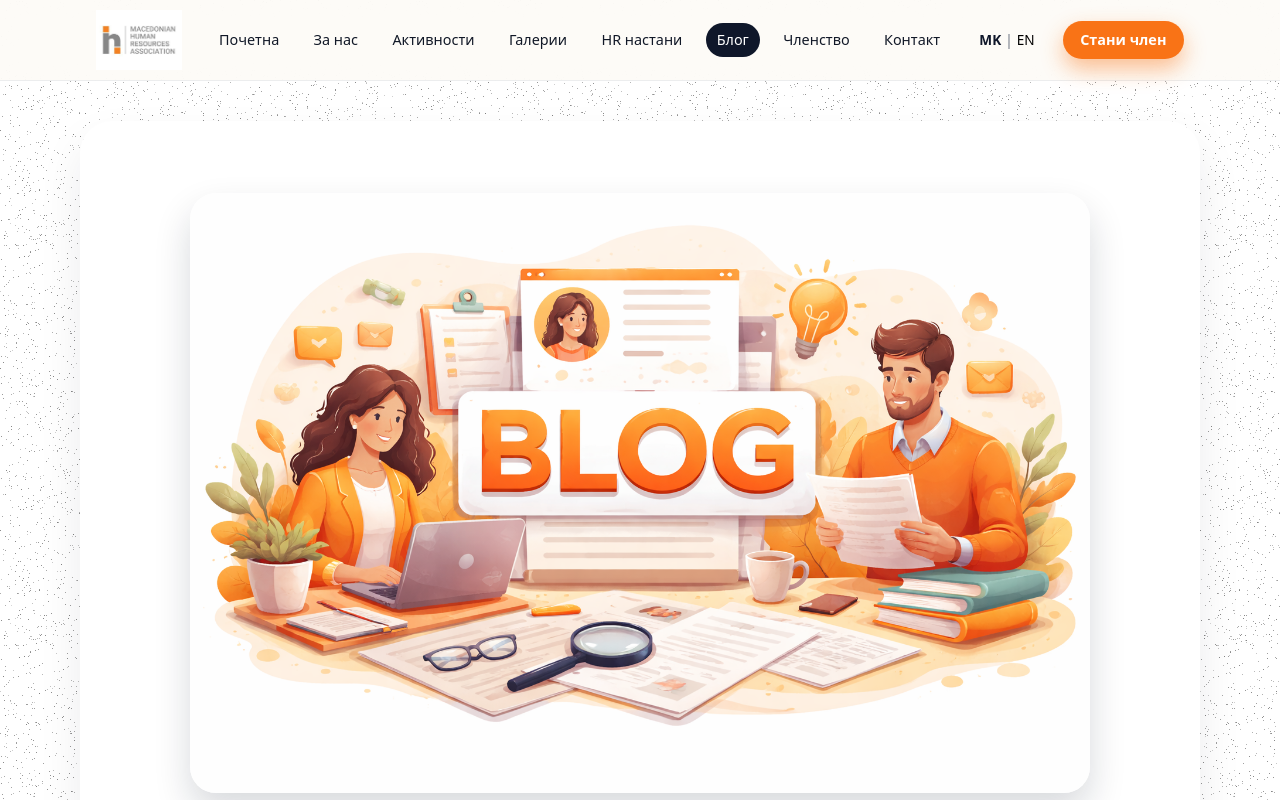
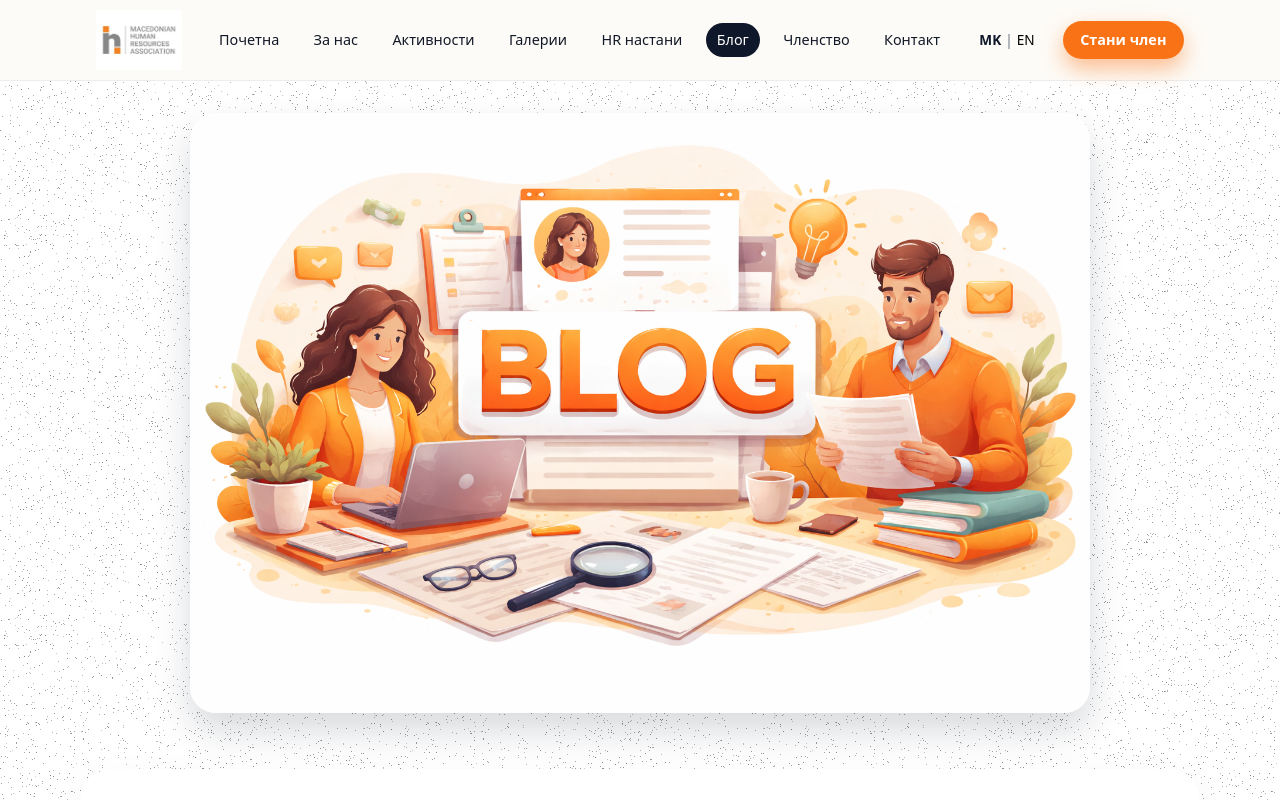
Before and after one commit to superdevmk/mhra-site, a plain HTML site: page mk/blog.html in a window 1280 px wide. Shown: the top 800 px of the page. Drawn offline with nearby package versions, Linux system fonts and the light colour scheme; no server answers.

Commit message:
about banner changes

```diff
--- a/mk/blog.html
+++ b/mk/blog.html
@@ -55,7 +55,6 @@
     </header>
 
 <section class="section">
-  <div class="section-shell">
     <div class="blog-banner">
       <img
         src="../assets/img/about-banner.png"
@@ -63,7 +62,6 @@
         class="blog-banner__img"
       />
     </div>
-  </div>
 </section>
 
 
```
